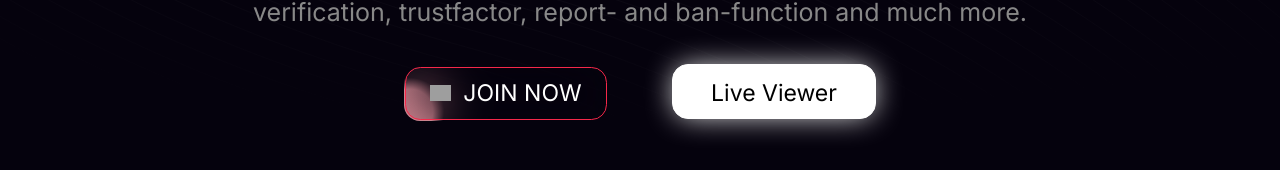
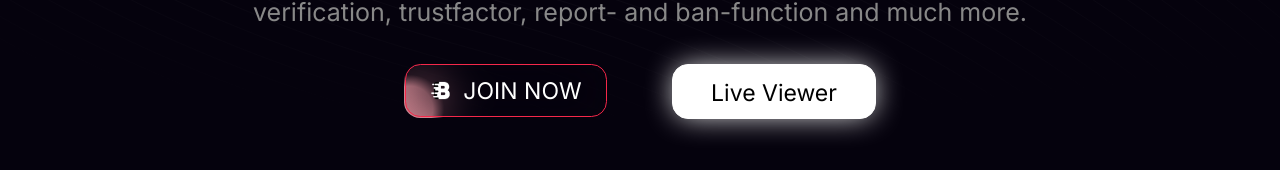
Before and after one commit to Badetuch/website_v3, a Next.js app: page / in a window 1280 px wide. Shown: the part 489-659 px from the top of the page. Built offline with nearby package versions, Linux system fonts and the light colour scheme; grey boxes are pictures that could not be loaded.

Commit message:
fix image

```diff
--- a/components/Body.tsx
+++ b/components/Body.tsx
@@ -24,7 +24,7 @@ const Body = () => {
             className="bg-transparent text-white font-normal text-[23px] border-connect-red hover:bg-connect-red active:bg-rose-800 transition-colors duration-300"
           >
             <div className='pr-3'>
-              <Image src='/img/LOGO_white.png' alt='Icon' width={21} height={21} />
+              <Image src='/img/LOGO_white.svg' unoptimized={true} alt='Icon' width={21} height={21} />
             </div>
             JOIN NOW
           </CustomButton>
```
